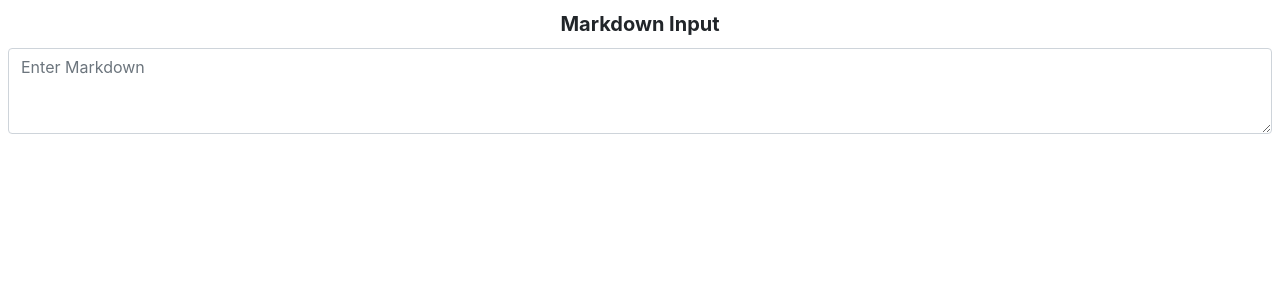
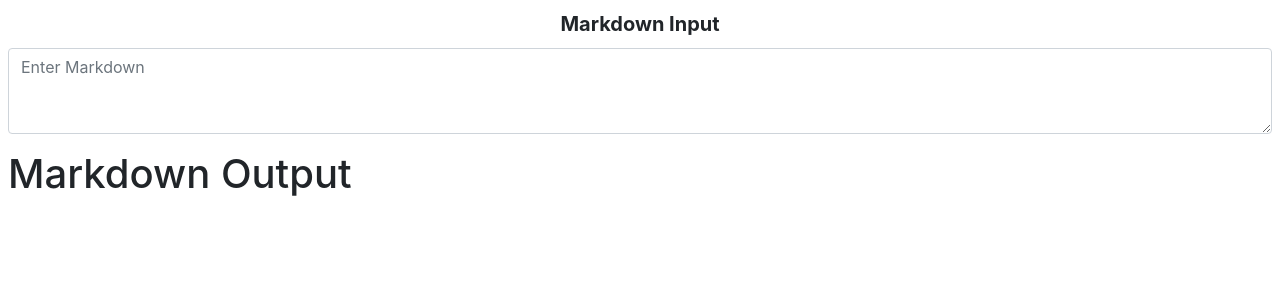
Before and after one commit to AchmadAlfi/fcc-markdown-previewer, a React (Create React App) app: page / in a window 1280 px wide. Shown: the top 300 px of the page. Built offline with nearby package versions, Linux system fonts and the light colour scheme.

Commit message:
Add markdown state

```diff
--- a/src/App.js
+++ b/src/App.js
@@ -4,7 +4,12 @@ import Form from "react-bootstrap/Form";
 let marked = require("marked");
 
 class App extends Component {
+  state = {
+    markdown: "",
+  };
+
   render() {
+    let { markdown } = this.state;
     return (
       <div className="App px-2">
         <div>
@@ -17,9 +22,14 @@ class App extends Component {
                 as="textarea"
                 placeholder="Enter Markdown"
                 rows="3"
+                value={markdown}
               ></Form.Control>
             </Form.Group>
           </Form>
+        </div>
+        <div>
+          <h1>Markdown Output</h1>
+          <div></div>
         </div>
       </div>
     );
```
